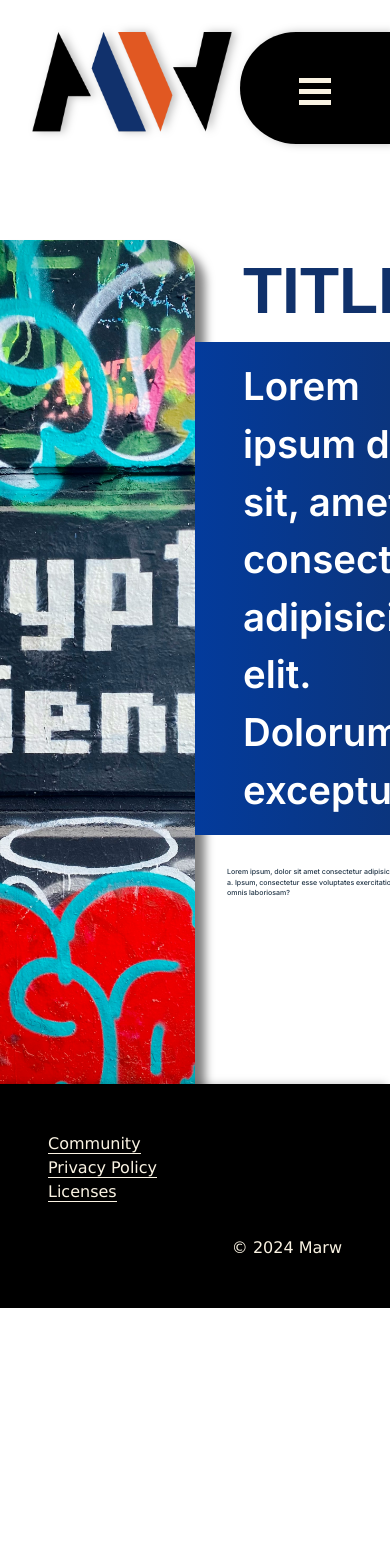
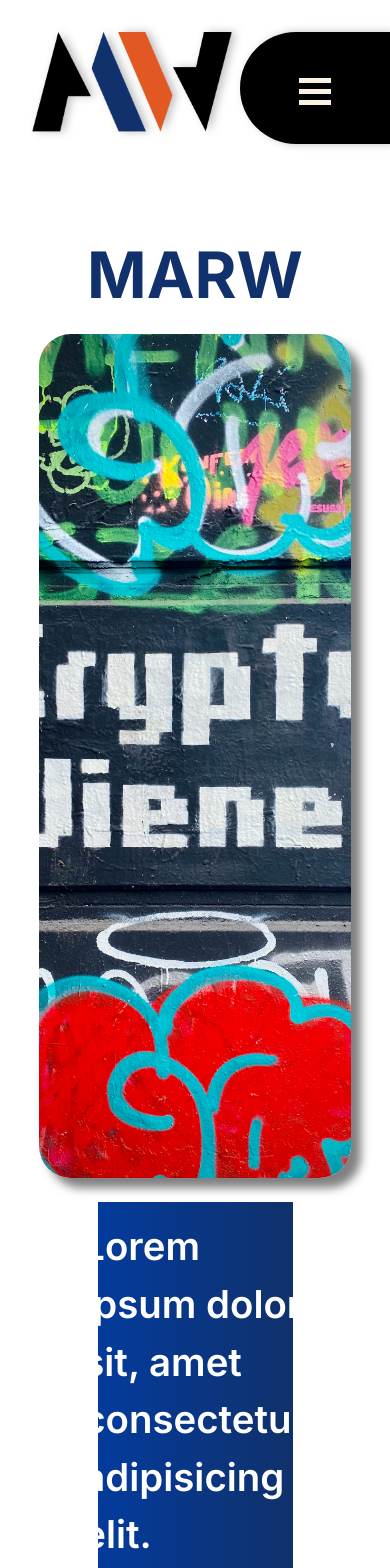
Before and after one commit to rowpacmal/marwcoin, a React (Vite) app in the folder frontend/: page / in a window 390 px wide. Shown: the top 1568 px of the page. Before the commit the page ends 1308 px from the top, so only its background shows below. Built offline with nearby package versions, Linux system fonts and the light colour scheme.

Commit message:
Added support for smaller screen designs for about and home.

```diff
--- a/frontend/src/assets/styles/About.module.css
+++ b/frontend/src/assets/styles/About.module.css
@@ -2,6 +2,10 @@
   display: flex;
   max-width: 1280px;
   margin: 0 auto;
+}
+
+.titleSmallScreen {
+  display: none;
 }
 
 .aboutImage {
@@ -48,6 +52,42 @@
 
 @media screen and (min-width: 1280px) {
   .aboutImage {
+    border-radius: 2rem 2rem 0 0;
+  }
+
+  .description {
     border-radius: 2rem 0 0 2rem;
   }
 }
+
+@media screen and (max-width: 600px) {
+  .aboutContainer {
+    flex-direction: column-reverse;
+    align-items: center;
+  }
+
+  .aboutImage {
+    width: 80%;
+    border-radius: 2rem;
+    margin-top: 1.5rem;
+    margin-bottom: 1.5rem;
+  }
+
+  .title {
+    display: none;
+  }
+
+  .titleSmallScreen {
+    display: contents;
+    color: #10316b;
+    font-size: 4rem;
+    font-weight: 700;
+    font-family: 'Inter', sans-serif;
+    padding: 1rem 3rem;
+    text-transform: uppercase;
+  }
+
+  .breadText {
+    font-size: 1.2rem;
+  }
+}
--- a/frontend/src/assets/styles/Home.module.css
+++ b/frontend/src/assets/styles/Home.module.css
@@ -2,6 +2,10 @@
   display: flex;
   max-width: 1280px;
   margin: 0 auto;
+}
+
+.titleSmallScreen {
+  display: none;
 }
 
 .homeImage {
@@ -15,6 +19,7 @@
 .textContainer {
   display: flex;
   flex-direction: column;
+  width: 50dvw;
 }
 
 .title {
@@ -41,7 +46,7 @@
 
 .breadText {
   padding: 2rem;
-  font-size: 1.8vw;
+  font-size: 2.2vw;
   font-family: 'Inter';
   font-weight: 500;
 }
@@ -50,4 +55,40 @@
   .homeImage {
     border-radius: 2rem 2rem 0 0;
   }
+
+  .description {
+    border-radius: 0 2rem 2rem 0;
+  }
 }
+
+@media screen and (max-width: 600px) {
+  .homeContainer {
+    flex-direction: column;
+    align-items: center;
+  }
+
+  .homeImage {
+    width: 80%;
+    border-radius: 2rem;
+    margin-top: 1.5rem;
+    margin-bottom: 1.5rem;
+  }
+
+  .title {
+    display: none;
+  }
+
+  .titleSmallScreen {
+    display: contents;
+    color: #10316b;
+    font-size: 4rem;
+    font-weight: 700;
+    font-family: 'Inter', sans-serif;
+    padding: 1rem 3rem;
+    text-transform: uppercase;
+  }
+
+  .breadText {
+    font-size: 1.2rem;
+  }
+}
--- a/frontend/src/pages/About.jsx
+++ b/frontend/src/pages/About.jsx
@@ -4,7 +4,6 @@ import styles from '../assets/styles/About.module.css';
 export const About = () => {
   return (
     <div className={styles.aboutContainer}>
-
       <div className={styles.textContainer}>
         <h1 className={styles.title}>About</h1>
         <p className={styles.description}>
@@ -24,6 +23,7 @@ export const About = () => {
         height='1208'
         className={styles.aboutImage}
       />
+      <h1 className={styles.titleSmallScreen}>About</h1>
     </div>
   );
 };
--- a/frontend/src/pages/Home.jsx
+++ b/frontend/src/pages/Home.jsx
@@ -4,6 +4,7 @@ import styles from '../assets/styles/Home.module.css';
 export const Home = () => {
   return (
     <div className={styles.homeContainer}>
+      <h1 className={styles.titleSmallScreen}>MARW</h1>
       <img
         src='./src/assets/home-page.jpg'
         alt='Graffiti on a wall'
@@ -12,7 +13,7 @@ export const Home = () => {
         className={styles.homeImage}
       />
       <div className={styles.textContainer}>
-        <h1 className={styles.title}>Title</h1>
+        <h1 className={styles.title}>MARW</h1>
         <p className={styles.description}>
           Lorem ipsum dolor sit, amet consectetur adipisicing elit. Dolorum,
           excepturi?
```
